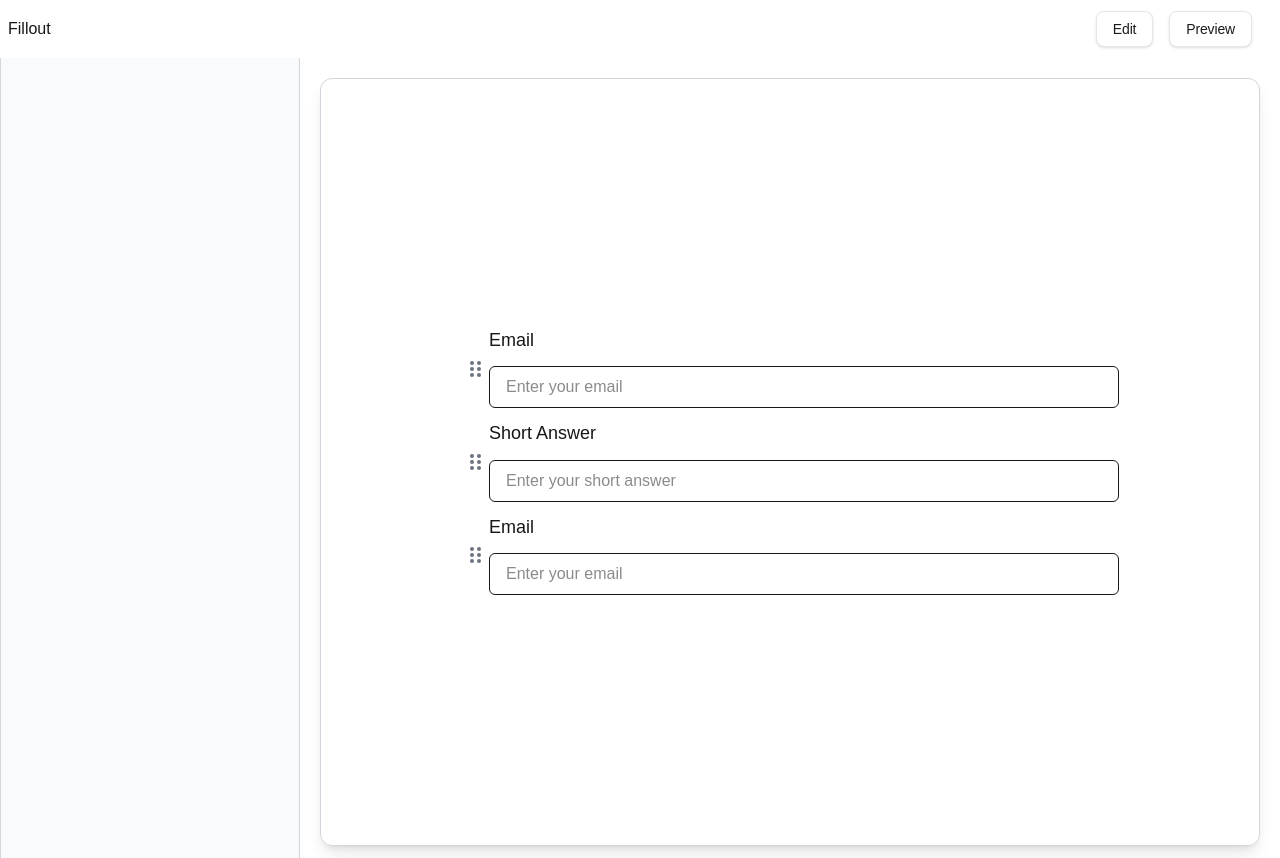
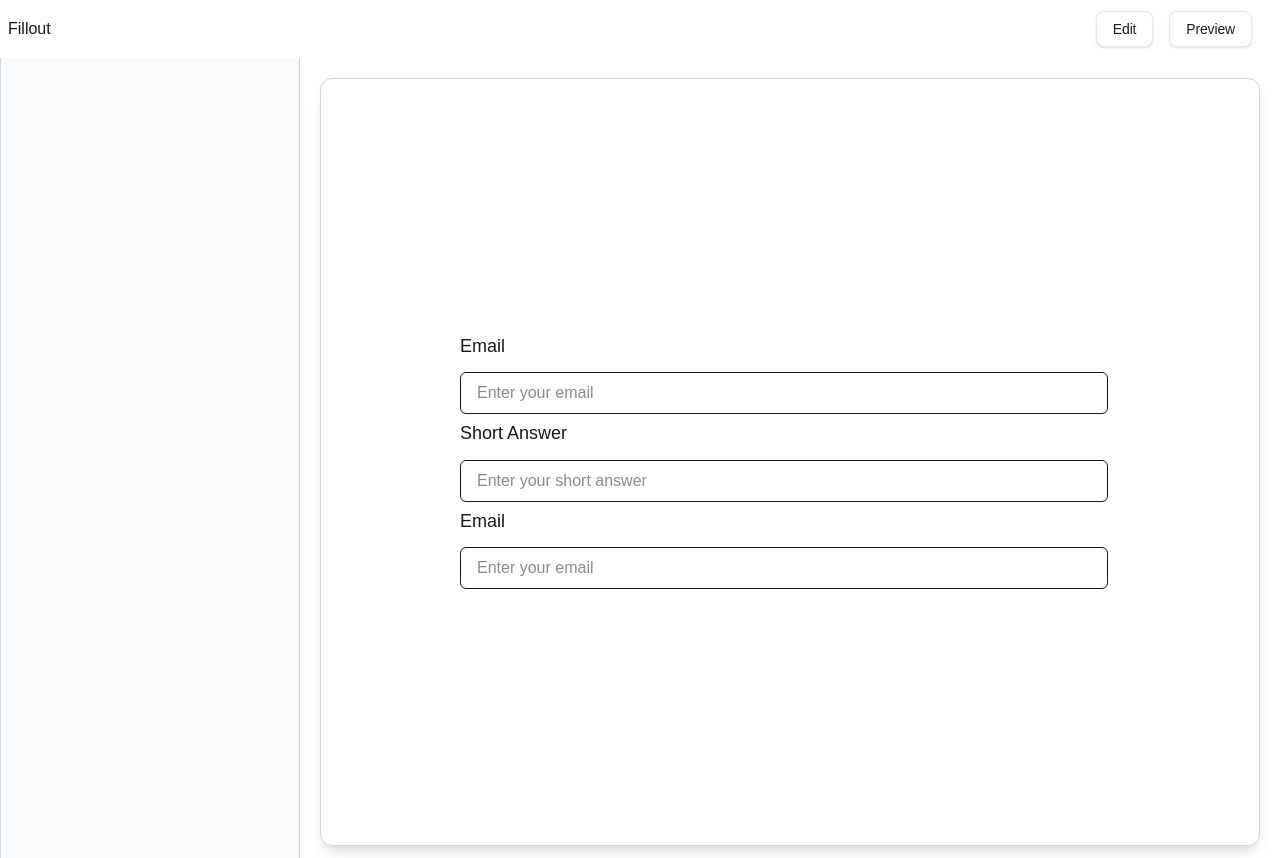
Before and after one commit to jaebungs/realtime-fillout-poc, a Next.js app: page / in a window 1280 px wide. Both pictures are taken after a click on the button "Preview". Built offline with nearby package versions, Linux system fonts and the light colour scheme.

Commit message:
add preview component

```diff
--- a/src/app/components/EditCanvas.tsx
+++ b/src/app/components/EditCanvas.tsx
@@ -39,8 +39,7 @@ const EditCanvas = () => {
   }
 
   return (
-    <div className="flex w-full h-full justify-center overflow-hidden rounded-xl border-[0.5px] border-gray-300 shadow-lg">
-      <div className="relative flex w-full flex-col justify-center items-center max-w-[660px]">
+    <div className="relative flex w-full flex-col justify-center items-center max-w-[660px]">
       {
         formComponents.map((form, index) => {
           return <div
@@ -50,7 +49,7 @@ const EditCanvas = () => {
             onDragOver={onDragOver}
             onDrop={(e) => onDrop(e, form)}
             onClick={() => handleComponentClick(form)}
-            className={`w-full flex items-center
+            className={`w-full flex items-center py-1 pr-3
               ${selectedComponent?.id === form.id
               ? 'border-2 border-[rgba(238,212,63,0.7)]'
               : 'border border-transparent hover:border-[rgba(238,212,63,0.7)]'
@@ -65,7 +64,7 @@ const EditCanvas = () => {
               {renderComponent(form, formMode)}
             </div>
             {selectedComponent?.id === form.id && (
-              <div className="absolute right-[-50px] bg-white shadow-xl rounded-full p-1 px-[3px] z-[2] border border-gray-100 gap-[2px]">
+              <div className="absolute right-[-55px] bg-white shadow-xl rounded-full p-1 px-[3px] z-[2] border border-gray-100 gap-[2px]">
                 <button className="hover:bg-red-50 rounded-full p-[6px] flex justify-center items-center cursor-pointer text-red-500"
                   onClick={(e) => handleRemoveComponent(form, e)}
                 >
@@ -76,7 +75,6 @@ const EditCanvas = () => {
           </div>
         })
       }
-      </div>
     </div>
   )
 }
--- /dev/null
+++ b/src/app/components/Preview.tsx
@@ -0,0 +1,22 @@
+import { useFormStore } from '@/app/store/formStore'
+import { renderComponent } from "@/app/utils/renderComponent"
+
+const Preview = () => {
+  const formComponents = useFormStore(state => state.formComponents)
+
+  return (
+    <div className="relative flex w-full flex-col justify-center items-center max-w-[660px]">
+        { formComponents.map((form, index) => {
+          return <div
+            key={form.id}
+             className={`w-full flex items-center py-1 pr-3`}
+            >
+              {renderComponent(form, 'preview')}
+            </div>
+        })
+    }
+    </div>
+  )
+}
+
+export default Preview
--- a/src/app/page.tsx
+++ b/src/app/page.tsx
@@ -1,17 +1,24 @@
 'use client'
 import { useState } from 'react'
+import { useFormStore } from '@/app/store/formStore'
 import EditorNav from '@/app/components/EditorNav'
 import ComponentPanel from '@/app/components/ComponentPanel'
 import EditCanvas from '@/app/components/EditCanvas'
+import Preview from '@/app/components/Preview'
 
 export default function Home() {
+  const formMode = useFormStore(state => state.formMode)
+
   return (
     <div className="">
       <EditorNav/>
       <div className="flex">
         <ComponentPanel/>
         <div className="flex p-5 w-full pb-3">
-          <EditCanvas />
+          <div className="flex w-full h-full justify-center overflow-hidden rounded-xl border-[0.5px] border-gray-300 shadow-lg">
+            {formMode === 'edit' && <EditCanvas />}
+            {formMode === 'preview' && <Preview /> }
+          </div>
         </div>
       </div>
     </div>
```
